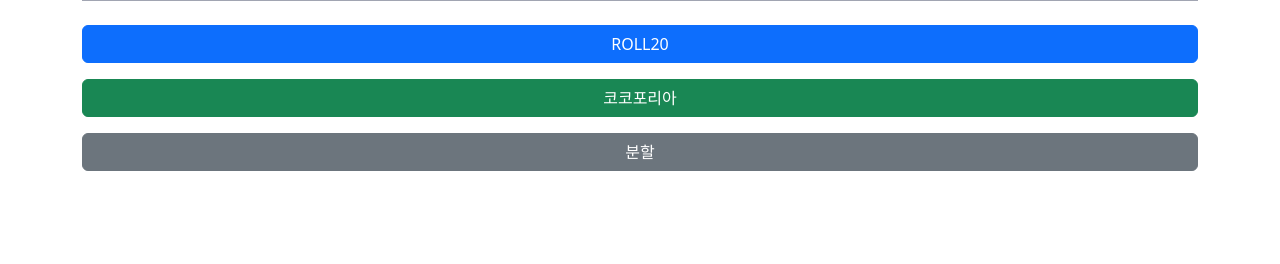
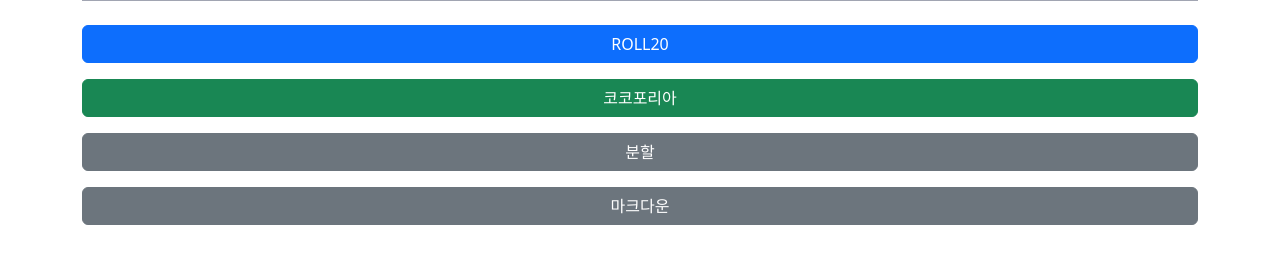
Before and after one commit to starDown42/roll20-backup-filter, a website: page index.html in a window 1280 px wide. Shown: the part 110-374 px from the top of the page. Drawn offline with nearby package versions, Linux system fonts and the light colour scheme.

Commit message:
Update index.html

```diff
--- a/index.html
+++ b/index.html
@@ -21,6 +21,7 @@
         <a href="pages/roll20_filter.html" class="btn btn-primary">ROLL20</a>
         <a href="pages/ccf_filter.html" class="btn btn-success">코코포리아</a>
 		<a href="pages/split_text.html" class="btn btn-secondary">분할</a>
+		<a href="pages/markdown_template.html" class="btn btn-secondary">마크다운</a>
     </div>
 </body>
 
```
